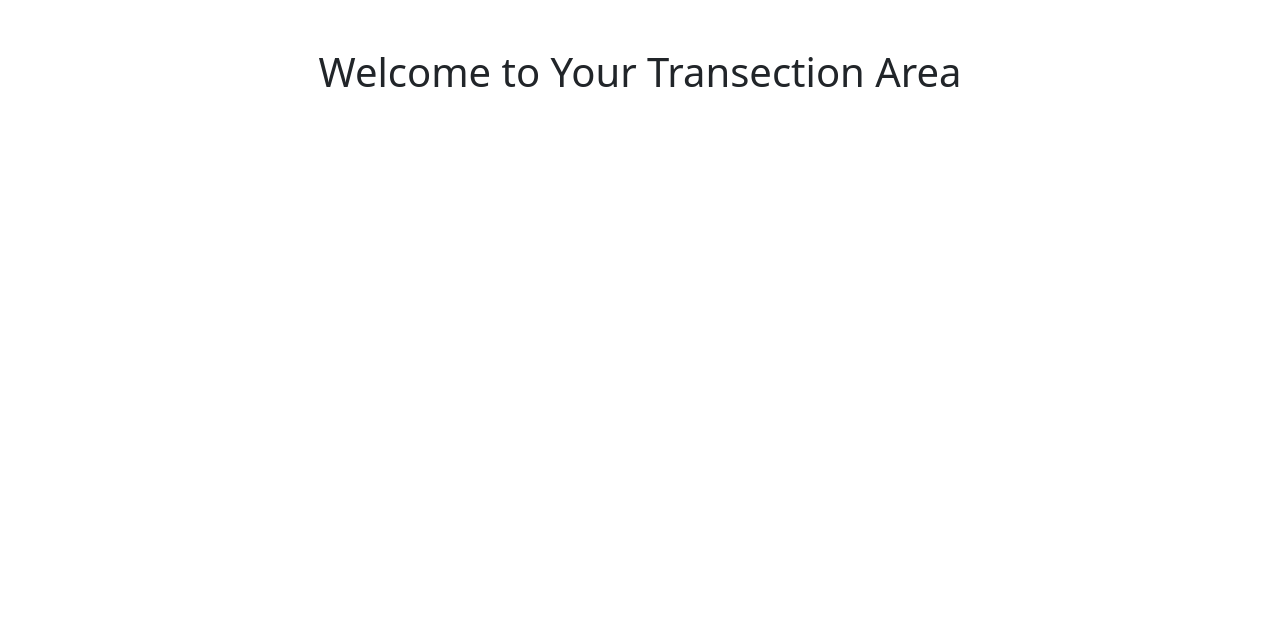
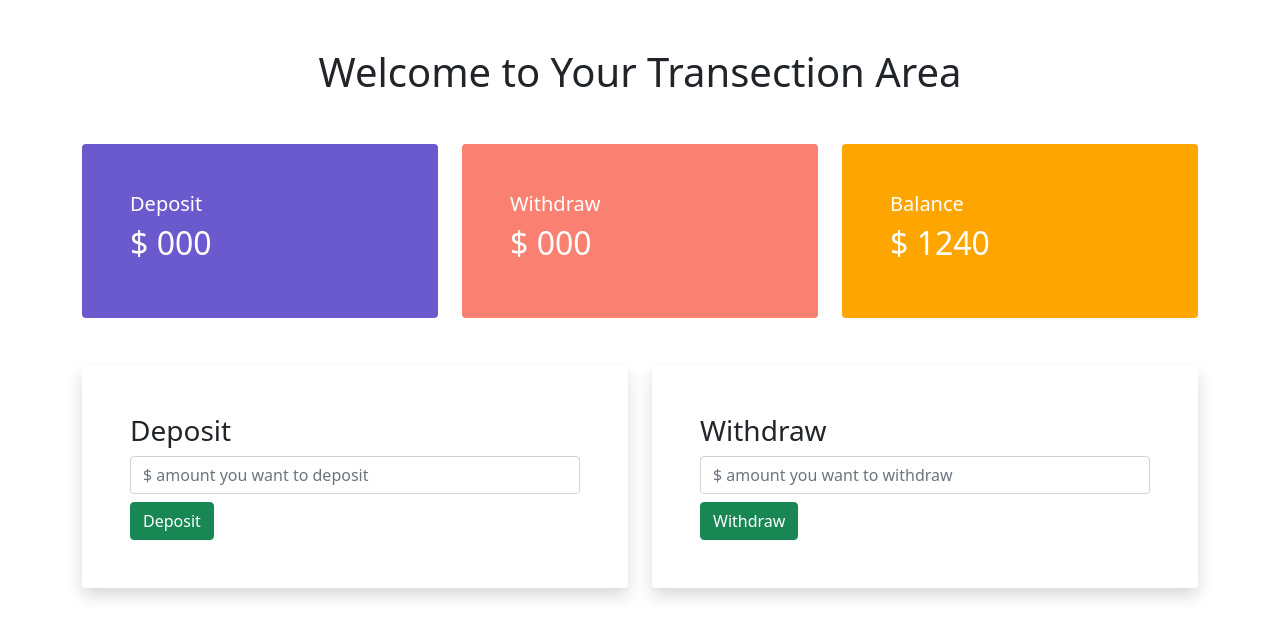
Before and after one commit to Joyontokarmakar/personal_bank, a plain HTML site: page index.html in a window 1280 px wide. Both pictures are taken after a click on the button "Enter". Drawn offline with nearby package versions, Linux system fonts and the light colour scheme.

Commit message:
joyonto: added deposit and balance

```diff
--- a/css/style.css
+++ b/css/style.css
@@ -1,3 +1,19 @@
 .submit_area{
     width: ;
 }
+
+.transection_area{
+    display: none;
+}
+
+.deposit{
+    background-color: slateblue;
+}
+
+.withdraw{
+    background-color: salmon;
+}
+
+.balance{
+    background-color: orange;
+}
--- a/index.html
+++ b/index.html
@@ -24,9 +24,48 @@
     </div>
     <div class="transection_area" id="transection_area">
         <h1 class="text-center bolder mt-5">Welcome to Your Transection Area</h1>
+        <div class="container mt-5">
+            <div class="row">
+                <div class="col-md-4">
+                    <div class="deposit rounded p-5 text-white">
+                        <h5>Deposit</h5>
+                        <h2>$ <span id="current_deposit">000</span> </h2>
+                    </div>
+                </div>
+                <div class="col-md-4">
+                    <div class="withdraw rounded p-5 text-white">
+                        <h5>Withdraw</h5>
+                        <h2>$ <span id="withdraw_balance">000</span></h2>
+                    </div>
+                </div>
+                <div class="col-md-4">
+                    <div class="balance rounded p-5 text-white">
+                        <h5>Balance</h5>
+                        <h2>$ <span id="current_balance">1240</span></h2>
+                    </div>
+                </div>
+            </div>
 
+            <div class="row mt-5">
+                <div class="col-md-6">
+                    <div class="rounded shadow p-5">
+                        <h3>Deposit</h3>
+                        <input type="text" class="form-control mt-2" id="deposit_input" placeholder="$ amount you want to deposit">
+                        <button class="btn btn-success rounded mt-2" id="deposit_btn">Deposit</button>
+                    </div>
+                </div>
+                <div class="col-md-6">
+                    <div class="rounded shadow p-5">
+                        <h3>Withdraw</h3>
+                        <input type="text" class="form-control mt-2" id="withdraw_input" placeholder="$ amount you want to withdraw">
+                        <button class="btn btn-success rounded mt-2" id="withdraw_btn">Withdraw</button>
+                    </div>
+                </div>
+            </div>
+        </div>
     </div>
     <script>
+        // Login button Event Handler
         const loginbtn = document.getElementById("login");
         loginbtn.addEventListener("click", function(){
             const loginArea = document.getElementById("login_area");
@@ -34,7 +73,40 @@
 
             const transectionArea = document.getElementById("transection_area");
             transectionArea.style.display = "block";
+        });
+
+        // Deposit button Event Handler
+        const depositBtn = document.getElementById("deposit_btn");
+        depositBtn.addEventListener("click", function(){
+            const depositAmount = getInputAmount("deposit_input");
+
+            // add to deposit balance
+            depositBalance("current_deposit", depositAmount);
+
+            //add to main balance
+            depositBalance("current_balance", depositAmount);
+
+            document.getElementById("deposit_input").value = "" ;
+        });
+
+        //withdraw Button event Handler
+        const withdrawBtn = document.getElementById("withdraw_btn");
+        withdrawBtn.addEventListener("click", function(){
+            const withdrawAmount = getInputAmount("withdraw_input");
         })
+
+        function getInputAmount(id){
+            const input = document.getElementById(id).value;
+            const amount = parseFloat(input);
+            return amount;
+        }
+
+        function depositBalance(id, depositAmount){
+            const current = document.getElementById(id).innerText;
+            const currentNumber = parseFloat(current);
+            const totalAmount = depositAmount + currentNumber;
+            document.getElementById(id).innerText = totalAmount;
+        }
     </script>
     <script src="https://cdn.jsdelivr.net/npm/bootstrap@5.0.0-beta1/dist/js/bootstrap.bundle.min.js" integrity="sha384-ygbV9kiqUc6oa4msXn9868pTtWMgiQaeYH7/t7LECLbyPA2x65Kgf80OJFdroafW" crossorigin="anonymous"></script>
 </body>
```
